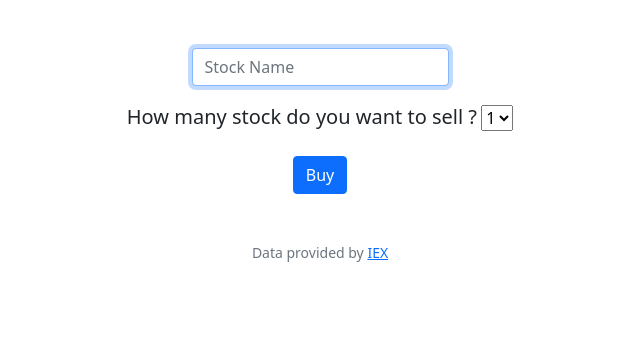
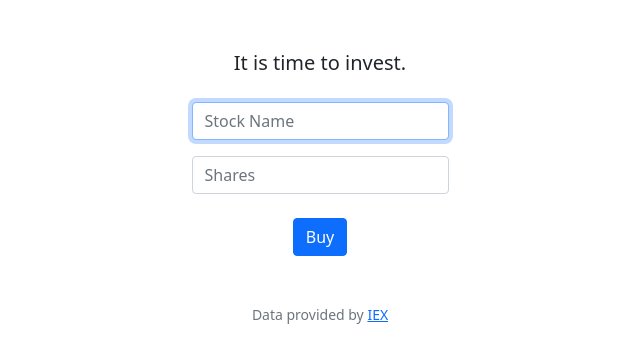
Before and after one commit to burakssener/CS50X-CS50P, a Flask app: page /sell in a window 1280 px wide. Shown: the part 76-439 px from the top of the page, without its empty margins (320-960 px from the left). Run offline with Flask 3, Linux system fonts and the light colour scheme; a user stored in the database is signed in; some libraries are stand-ins or nearby versions.

Commit message:
Wed, Nov 15, 2023, 4:28 PM +03:00

```diff
--- a/finance/templates/sell.html
+++ b/finance/templates/sell.html
@@ -6,16 +6,14 @@
 
 {% block main %}
     <form action="/buy" method="post">
+        <label class="lead"> It is time to invest. </label>
+        <br><br>
         <div class="mb-3">
             <input autocomplete="off" autofocus class="form-control mx-auto w-auto"name="stock_name" placeholder="Stock Name" type="text">
         </div>
-        <label class="lead"> How many stock do you want to sell ? </label>
-        <select name = stock_num >
-            {% for i in range(1,6) %}
-            <option value="{{i}}"> {{i}} </option>
-            {% endfor %}
-        </select>
-        <br><br>
+
+        <input autocomplete="off" class="form-control mx-auto w-auto" min="1" name="stock_num" placeholder="Shares" type="number">
+        <br>
         <button class="btn btn-primary" type="submit">Buy</button>
 </form>
 
```
Also changed, not shown: finance/templates/buy.html (+4 -3 lines).
